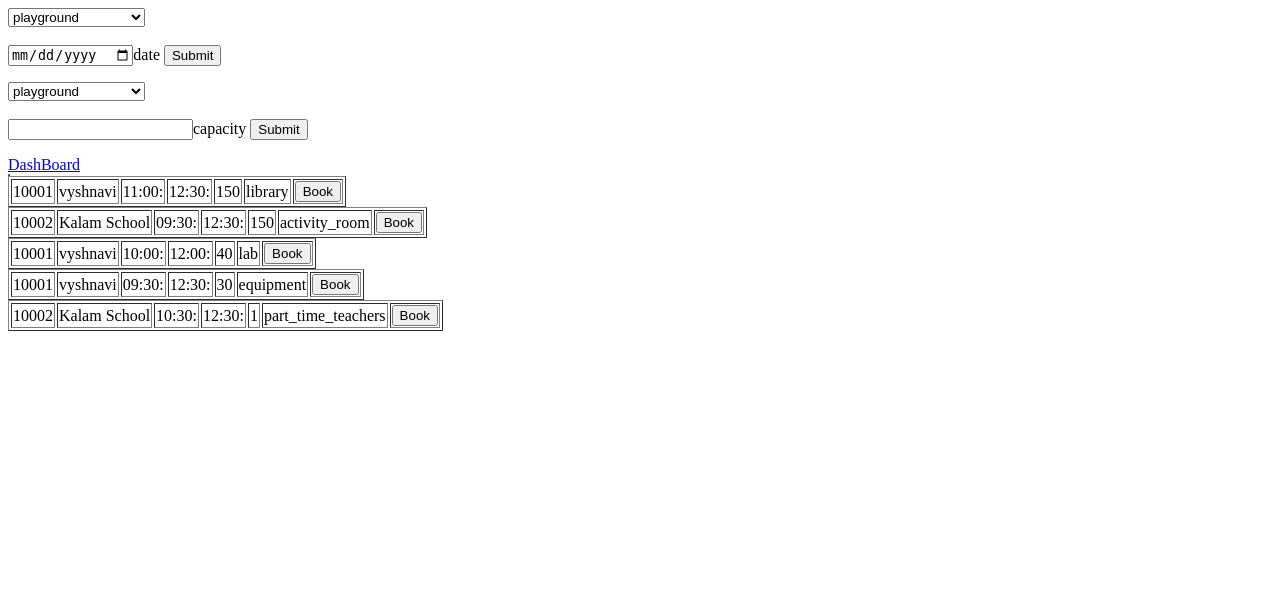
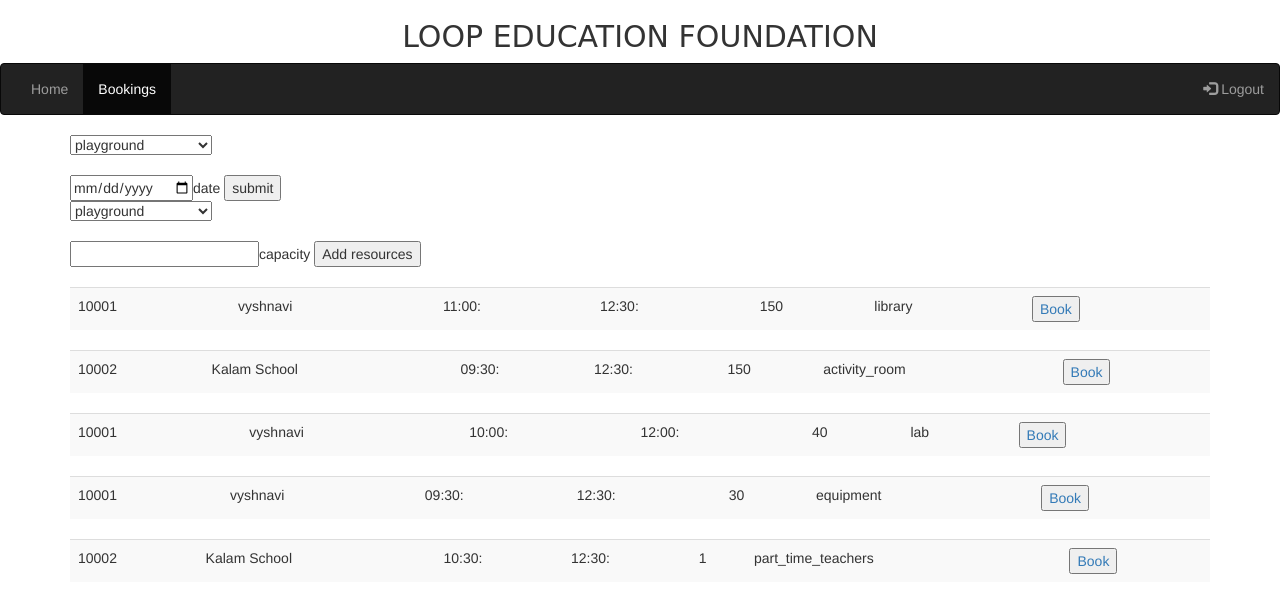
Before and after one commit to hyderabad19/team-19, a PHP site: page /onbookclick.php in a window 1280 px wide. Shown: the top 613 px of the page. Run offline with PHP 8.4, Linux system fonts and the light colour scheme; a user stored in the database is signed in; data comes from the database, SQL or seed files in the repository.

Commit message:
Update onbookclick.php

```diff
--- a/onbookclick.php
+++ b/onbookclick.php
@@ -1,7 +1,50 @@
+<!DOCTYPE html>
+<html lang="en">
+  <head>
+    <meta charset="utf-8">
+    <meta http-equiv="X-UA-Compatible" content="IE=edge">
+    <meta name="viewport" content="width=device-width, initial-scale=1">
+    <title>Loop Homepagw</title>
+
+   <link rel="stylesheet" href="https://maxcdn.bootstrapcdn.com/bootstrap/3.3.7/css/bootstrap.min.css">
+
+    <link rel="stylesheet" type="text/css" href="home.css">
+   <link rel="stylesheet" href="https://cdnjs.cloudflare.com/ajax/libs/font-awesome/4.7.0/css/font-awesome.min.css">
+    <script src="https://ajax.googleapis.com/ajax/libs/jquery/3.3.1/jquery.min.js"></script>
+  <script src="https://maxcdn.bootstrapcdn.com/bootstrap/3.3.7/js/bootstrap.min.js"></script>
+  <style>
+
+  h2{
+	  font-family:cursive	;
+  }
+
+  </style>
+  </head>
+  <body id="myPage" data-spy="scroll" data-target=".navbar" data-offset="60">
+<div class="container-fluid">
+     <h2 align="center">LOOP EDUCATION FOUNDATION</h2></div>
+
+
+
+
+  </div><nav class="navbar navbar-inverse">
+  <div class="container-fluid">
+    <ul class="nav navbar-nav">
+      <li ><a href="main.html">Home</a></li>
+	   <li class="active"><a href="onbookclick.php">Bookings</a></li>
+    </ul>
+    <ul class="nav navbar-nav navbar-right">
+
+      <li><a href="Login.html"><span class="glyphicon glyphicon-log-in"></span> Logout</a></li>
+    </ul>
+  </div>
+</nav>
 <?php
 session_start();
 $school_id=$_SESSION['school_id'];
 ?>
+<div class="container">
+
 <form action="booking_resource.php"method="POST">
   <select name="resource_name">
     <option value="playground_db">playground</option>
@@ -11,12 +54,13 @@ $school_id=$_SESSION['school_id'];
     <option value="equipment_db">equipment</option>
     <option value="part_time_teachers_db">part_time_teachers</option>
   </select>
+
   <br><br>
   <input type="date"name="date">date
-  <input type="submit" name="submit">
+  <input type="submit" name="submit" value="submit">
 </form>
 <form action="updateform.php"method="POST">
-<select name="resources_name">
+<select name="resource_name">
     <option value="playground_db">playground</option>
     <option value="library_db">library</option>
     <option value="activity_room_db">activity_room</option>
@@ -26,11 +70,9 @@ $school_id=$_SESSION['school_id'];
   </select>
   <br><br>
   <input type="number"name="capacity">capacity
-<input type="submit" name="Add_Resources">
+<input type="submit" name="Add_Resources" value="Add resources">
 </form>
-<a href='dashschedule.html'>DashBoard</a>
 <?php
-
 $con = mysqli_connect("localhost","root","","loop_19");
 	if(!$con)
 	{
@@ -43,9 +85,7 @@ for($i=0;$i<count($resource);$i++)
 {
 $sql="SELECT * FROM cluster inner join ".$resource[$i]." on cluster.school_id= ".$resource[$i].".school_id where date ='$date' and cluster_id=0;";
 $result = mysqli_query($con,$sql);
-
-echo "<table border='1'>";
-
+?><table class="table table-striped" ><?php
 if (mysqli_num_rows($result)>0)
 {
     // output data of each row
@@ -65,7 +105,5 @@ if (mysqli_num_rows($result)>0)
 		}
 	}
 }
-
-
 }
 ?>
```
